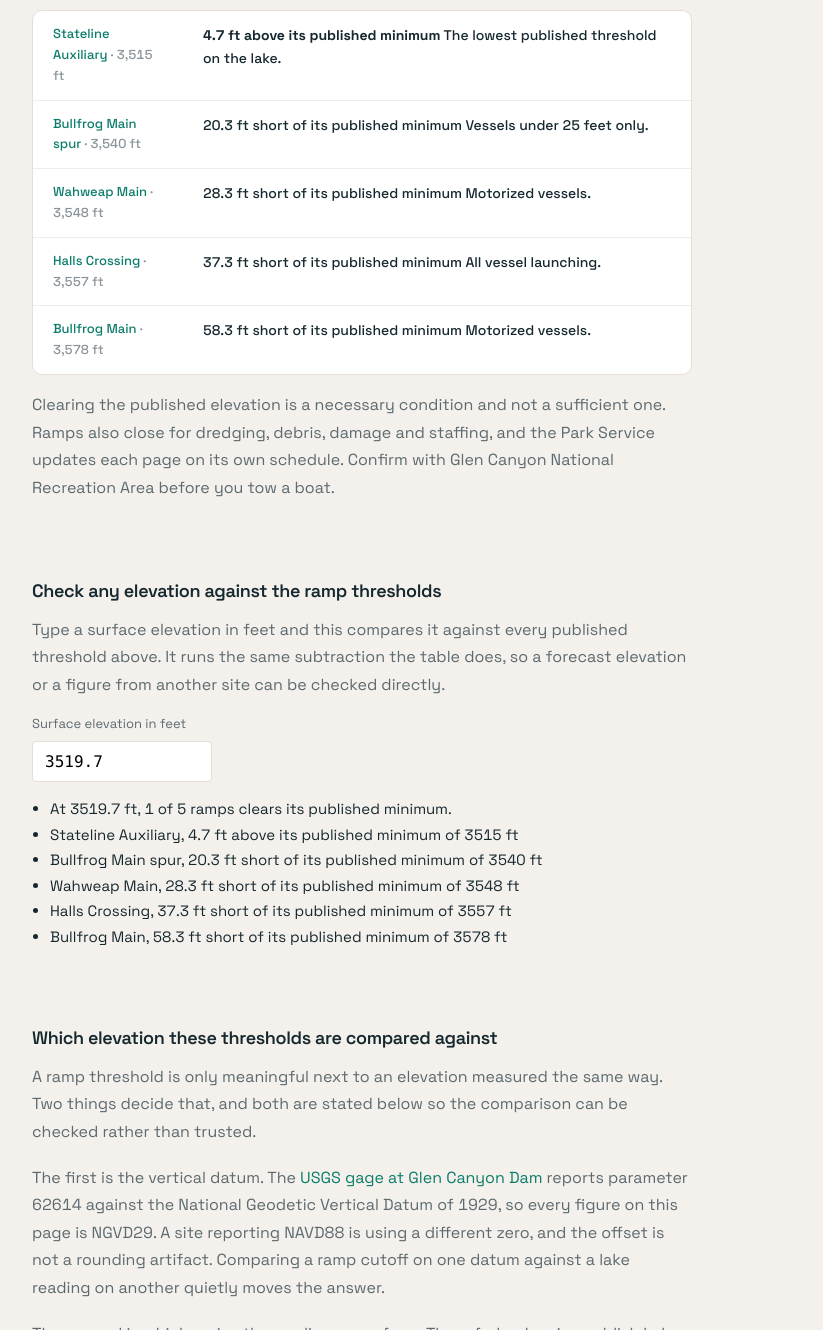
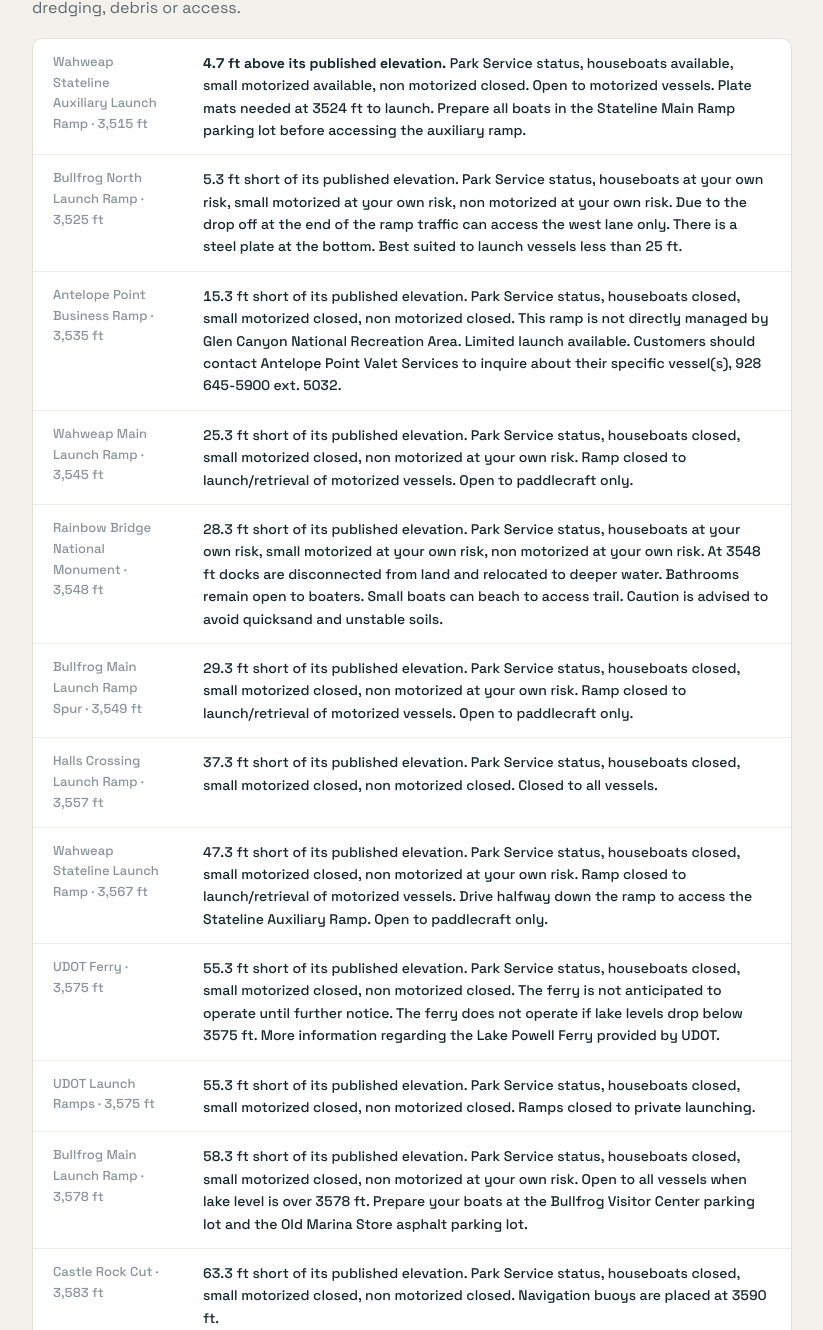
Before and after one commit to theluckystrike/lakelevelnow, an Astro site: page /lake/lake-powell/boat-ramps in a window 1280 px wide. Shown: the part 646-1976 px from the top of the page, without its empty margins (80-903 px from the left). Built offline with nearby package versions, Linux system fonts and the light colour scheme; Astro itself is replaced by a stand-in of ours.

Commit message:
Carry every Powell ramp, with the Park Service status and its own contradictions
The first version of this page shipped five ramps, which was the set the
research run had verified from individual NPS ramp pages. Grading the live
page against its real target query scored 0.35 information gain, below the
0.5 floor, for a plain reason: lakepowellwaterlevel.com already publishes
twelve ramps with a "N of 12 open today" headline. Five ramps and the same
headline is the derivative half of that page.

So the roster now comes from the Park Service table itself, fourteen rows,
refreshed on every build by scripts/fetch-powell-ramps.mjs. That brings two
things the competitor does not carry.

First, the per vessel class status NPS actually publishes, houseboats and
small motorized and non motorized separately, next to the elevation. A ramp
can clear its own threshold and still be closed, and the table now shows
both facts side by side instead of implying the elevation decides it.

Second, the Park Service contradicts itself and nobody says so. The summary
table gives Wahweap Main 3545 ft while the ramp's own page says above 3548
ft, and it gives the Bullfrog Main spur 3549 ft while the ramp page says
below 3540 ft for vessels under 25 feet. Both figures are quoted verbatim
and the gap is computed, rather than one being picked silently.

Status is fetched, never hardcoded, because it is operational and changes as
the lake drops. A failed fetch or a changed NPS layout keeps the previous
table and exits 0, so the build cannot break and a stale table cannot be
served as current.

```diff
--- a/package.json
+++ b/package.json
@@ -9,7 +9,7 @@
   },
   "scripts": {
     "dev": "astro dev",
-    "fetch": "node scripts/fetch-levels.mjs",
+    "fetch": "node scripts/fetch-levels.mjs && node scripts/fetch-powell-ramps.mjs",
     "build": "astro build",
     "preview": "astro preview",
     "astro": "astro",
--- /dev/null
+++ b/src/data/powell-ramps.json
@@ -0,0 +1,119 @@
+{
+  "source": "https://www.nps.gov/glca/learn/changing-lake-levels.htm",
+  "as_of": "2026-08-15T03:10:58.338Z",
+  "table_changed_at": "2026-08-15T03:10:58.338Z",
+  "ramps": [
+    {
+      "name": "Wahweap Main Launch Ramp",
+      "minFt": 3545,
+      "houseboats": "closed",
+      "smallMotorized": "closed",
+      "nonMotorized": "at your own risk",
+      "note": "Ramp closed to launch/retrieval of motorized vessels. Open to paddlecraft only."
+    },
+    {
+      "name": "Wahweap Stateline Launch Ramp",
+      "minFt": 3567,
+      "houseboats": "closed",
+      "smallMotorized": "closed",
+      "nonMotorized": "at your own risk",
+      "note": "Ramp closed to launch/retrieval of motorized vessels. Drive halfway down the ramp to access the Stateline Auxiliary Ramp. Open to paddlecraft only."
+    },
+    {
+      "name": "Wahweap Stateline Auxiliary Launch Ramp",
+      "minFt": 3515,
+      "houseboats": "available",
+      "smallMotorized": "available",
+      "nonMotorized": "closed",
+      "note": "Open to motorized vessels. Plate mats needed at 3524 ft to launch. Prepare all boats in the Stateline Main Ramp parking lot before accessing the auxiliary ramp."
+    },
+    {
+      "name": "Castle Rock Cut",
+      "minFt": 3583,
+      "houseboats": "closed",
+      "smallMotorized": "closed",
+      "nonMotorized": "closed",
+      "note": "Navigation buoys are placed at 3590 ft."
+    },
+    {
+      "name": "Antelope Point Public Launch Ramp",
+      "minFt": 3588,
+      "houseboats": "closed",
+      "smallMotorized": "closed",
+      "nonMotorized": "at your own risk",
+      "note": "Public Ramp closed to motorized vessels. Available for paddlecraft launching only."
+    },
+    {
+      "name": "Antelope Point Business Ramp",
+      "minFt": 3535,
+      "houseboats": "closed",
+      "smallMotorized": "closed",
+      "nonMotorized": "closed",
+      "note": "This ramp is not directly managed by Glen Canyon National Recreation Area. Limited launch available. Customers should contact Antelope Point Valet Services to inquire about their specific vessel(s), 928 645-5900 ext. 5032."
+    },
+    {
+      "name": "Halls Crossing Launch Ramp",
+      "minFt": 3557,
+      "houseboats": "closed",
+      "smallMotorized": "closed",
+      "nonMotorized": "closed",
+      "note": "Closed to all vessels."
+    },
+    {
+      "name": "UDOT Ferry",
+      "minFt": 3575,
+      "houseboats": "closed",
+      "smallMotorized": "closed",
+      "nonMotorized": "closed",
+      "note": "The ferry is not anticipated to operate until further notice. The ferry does not operate if lake levels drop below 3575 ft. More information regarding the Lake Powell Ferry provided by UDOT."
+    },
+    {
+      "name": "UDOT Launch Ramps",
+      "minFt": 3575,
+      "houseboats": "closed",
+      "smallMotorized": "closed",
+      "nonMotorized": "closed",
+      "note": "Ramps closed to private launching."
+    },
+    {
+      "name": "Bullfrog North Launch Ramp",
+      "minFt": 3525,
+      "houseboats": "at your own risk",
+      "smallMotorized": "at your own risk",
+      "nonMotorized": "at your own risk",
+      "note": "Due to the drop off at the end of the ramp traffic can access the west lane only. There is a steel plate at the bottom. Best suited to launch vessels less than 25 ft."
+    },
+    {
+      "name": "Bullfrog Main Launch Ramp",
+      "minFt": 3578,
+      "houseboats": "closed",
+      "smallMotorized": "closed",
+      "nonMotorized": "at your own risk",
+      "note": "Open to all vessels when lake level is over 3578 ft. Prepare your boats at the Bullfrog Visitor Center parking lot and the Old Marina Store asphalt parking lot."
+    },
+    {
+      "name": "Bullfrog Main Launch Ramp Spur",
+      "minFt": 3549,
+      "houseboats": "closed",
+      "smallMotorized": "closed",
+      "nonMotorized": "at your own risk",
+      "note": "Ramp closed to launch/retrieval of motorized vessels. Open to paddlecraft only."
+    },
+    {
+      "name": "Hite Launch Ramp",
+      "minFt": 3650,
+      "houseboats": "closed",
+      "smallMotorized": "closed",
+      "nonMotorized": "closed",
+      "note": "Hite Launch Ramp out of water. Lake Powell does not reach Hite at this time. The road to Hite from Hwy 95 is closed."
+    },
+    {
+      "name": "Rainbow Bridge National Monument",
+      "minFt": 3548,
+      "houseboats": "at your own risk",
+      "smallMotorized": "at your own risk",
+      "nonMotorized": "at your own risk",
+      "note": "At 3548 ft docks are disconnected from land and relocated to deeper water. Bathrooms remain open to boaters. Small boats can beach to access trail. Caution is advised to avoid quicksand and unstable soils."
+    }
+  ]
+}
--- a/src/lib/lakes.ts
+++ b/src/lib/lakes.ts
@@ -171,48 +171,67 @@
   erosUrl: 'https://eros.usgs.gov/earthshots/water-levels',
 };
 
-// Lake Powell launch ramps, each with the minimum lake elevation the National Park
-// Service publishes for it and the NPS page that publishes it. Sourced and verified
-// through the portfolio-seo-pipeline run 2026-08-14: every entry below was re-fetched
-// and its `quote` matched verbatim against the live NPS page at L7 citation integrity.
-// The wording differs per ramp because NPS words each page differently, so the quote is
-// carried rather than paraphrased, and `minFt` is the number that quote states.
-// Exposed here so the ramp page never types a reference elevation by hand.
-export const POWELL_RAMPS = [
+// Lake Powell launch ramps. The roster, the minimum elevations and the per vessel class
+// availability all come from the NPS "Lake Level Effects to Launch Ramps and Services"
+// table, refetched on every build by scripts/fetch-powell-ramps.mjs. Availability is
+// operational and changes as the lake drops, so it is never carried as a constant here.
+import rampData from '../data/powell-ramps.json';
+
+export type PowellRamp = {
+  name: string;
+  minFt: number;
+  houseboats: string | null;
+  smallMotorized: string | null;
+  nonMotorized: string | null;
+  note: string;
+};
+
+export function powellRamps(): PowellRamp[] {
+  const rows = (rampData as any)?.ramps;
+  return Array.isArray(rows) ? (rows as PowellRamp[]) : [];
+}
+export function powellRampsAsOf(): string | null {
+  return (rampData as any)?.as_of ?? null;
+}
+export const POWELL_RAMPS_SOURCE: string = (rampData as any)?.source ?? 'https://www.nps.gov/glca/learn/changing-lake-levels.htm';
+
+// The Park Service also publishes a page per ramp, and for two ramps that page states a
+// DIFFERENT minimum elevation than the summary table above. Both figures are quoted
+// verbatim from the live NPS pages, re-fetched and citation-verified through the
+// portfolio-seo-pipeline run 2026-08-14. This disagreement is the reason the page shows
+// the ramp page figure beside the table figure instead of silently picking one.
+export const POWELL_RAMP_PAGES = [
   {
-    name: 'Stateline Auxiliary',
-    minFt: 3515,
+    // Table says 3545 ft, the ramp's own page says above 3548 ft.
+    table: 'Wahweap Main Launch Ramp',
+    pageMinFt: 3548,
+    url: 'https://www.nps.gov/places/wahweap-main-launch-ramp.htm',
+    quote: 'This launch ramp is available to motorized vessels when the lake level elevation is above 3548 ft.',
+  },
+  {
+    // Table says 3549 ft, the ramp's own page says below 3540 ft for vessels under 25 ft.
+    table: 'Bullfrog Main Launch Ramp Spur',
+    pageMinFt: 3540,
+    url: 'https://www.nps.gov/places/bullfrog-main-launch-ramp.htm',
+    quote: "available for vessels less than 25' long until the lake is below 3540'",
+  },
+  {
+    table: 'Wahweap Stateline Auxiliary Launch Ramp',
+    pageMinFt: 3515,
     url: 'https://www.nps.gov/places/stateline-auxiliary-launch-ramp.htm',
     quote: 'This launch ramp is operable for vessel launch and retrieve at lake elevation 3515 ft or above.',
-    note: 'The lowest published threshold on the lake.',
   },
   {
-    name: 'Bullfrog Main spur',
-    minFt: 3540,
-    url: 'https://www.nps.gov/places/bullfrog-main-launch-ramp.htm',
-    quote: "available for vessels less than 25' long until the lake is below 3540'",
-    note: 'Vessels under 25 feet only.',
+    table: 'Halls Crossing Launch Ramp',
+    pageMinFt: 3557,
+    url: 'https://www.nps.gov/places/halls-crossing-launch-ramp.htm',
+    quote: 'This ramp is available for all vessel launching until the lake level elevation 3557 ft or above.',
   },
   {
-    name: 'Wahweap Main',
-    minFt: 3548,
-    url: 'https://www.nps.gov/places/wahweap-main-launch-ramp.htm',
-    quote: 'This launch ramp is available to motorized vessels when the lake level elevation is above 3548 ft.',
-    note: 'Motorized vessels.',
-  },
-  {
-    name: 'Halls Crossing',
-    minFt: 3557,
-    url: 'https://www.nps.gov/places/halls-crossing-launch-ramp.htm',
-    quote: 'This ramp is available for all vessel launching until the lake level elevation 3557 ft or above.',
-    note: 'All vessel launching.',
-  },
-  {
-    name: 'Bullfrog Main',
-    minFt: 3578,
+    table: 'Bullfrog Main Launch Ramp',
+    pageMinFt: 3578,
     url: 'https://www.nps.gov/places/bullfrog-main-launch-ramp.htm',
     quote: "The ramp is operable for launching motorized vessels until the lake level is below 3578'.",
-    note: 'Motorized vessels.',
   },
 ];
 
--- a/src/pages/lake/lake-powell/boat-ramps.astro
+++ b/src/pages/lake/lake-powell/boat-ramps.astro
@@ -14,7 +14,7 @@
 // Every displayed number is a deterministic transform of the validated reading plus the
 // published constants in lib/lakes.ts; nothing is typed by hand in the markup.
 import BaseLayout from '../../../layouts/BaseLayout.astro';
-import { LAKES, getReading, fmtNum, feedLabel, POWELL_BAND, POWELL_RAMPS, POWELL_APRIL_2023, changeOverSeries } from '../../../lib/lakes';
+import { LAKES, getReading, fmtNum, feedLabel, POWELL_BAND, powellRamps, powellRampsAsOf, POWELL_RAMPS_SOURCE, POWELL_RAMP_PAGES, POWELL_APRIL_2023, changeOverSeries } from '../../../lib/lakes';
 import { authorLd, breadcrumbLd, speakableLd, absUrl } from '../../../lib/seo';
 
 const lake = LAKES.find((l) => l.slug === 'lake-powell')!;
@@ -23,7 +23,16 @@
 const elev = live ? reading!.level_ft : null;
 
 const band = POWELL_BAND;
-const ramps = [...POWELL_RAMPS].sort((a, b) => a.minFt - b.minFt);
+const ramps = [...powellRamps()].sort((a, b) => a.minFt - b.minFt);
+const rampsAsOf = powellRampsAsOf();
+const rampsAsOfFmt = rampsAsOf ? new Date(rampsAsOf).toLocaleDateString('en-US', { month: 'short', day: 'numeric', year: 'numeric' }) : '';
+// Ramps NPS lists as usable in some form right now, which is a different question from
+// whether the water is deep enough. Both are shown because they disagree.
+const openNow = ramps.filter((r) => [r.houseboats, r.smallMotorized, r.nonMotorized].some((v) => v === 'available'));
+// Where the ramp's own NPS page states a different minimum than the NPS summary table.
+const conflicts = POWELL_RAMP_PAGES
+  .map((p) => ({ ...p, row: ramps.find((r) => r.name === p.table) }))
+  .filter((p) => p.row && p.row.minFt !== p.pageMinFt);
 const openCount = elev != null ? ramps.filter((r) => elev >= r.minFt).length : null;
 const lowestRamp = ramps[0];
 const gapToLowest = elev != null ? Math.round((elev - lowestRamp.minFt) * 10) / 10 : null;
@@ -161,25 +170,44 @@
 
     <section class="section airy">
       <h2>Every published ramp minimum, against today's level</h2>
-      <p class="readable">The National Park Service publishes a minimum lake elevation for each launch ramp at Glen Canyon. Those thresholds are fixed numbers, so the only thing that changes is where the lake sits against them. The wording is quoted from each ramp's own page because the Park Service phrases them differently, and two of them apply only to a vessel size class.</p>
+      <p class="readable">The National Park Service publishes a minimum lake elevation for every launch ramp at Glen Canyon, alongside what it will let each vessel class do there today. Both are reproduced below, refreshed from the Park Service table on every build. The elevation is the physics. The status is the Park Service decision, and the two do not always agree, because a ramp can sit above its own threshold and still be closed for dredging, debris or access.</p>
 
-      <div class="def-table" style="max-width:660px;margin-top:16px;">
+      <div class="def-table" style="max-width:760px;margin-top:16px;">
         {ramps.map((r) => (
           <div class="row">
-            <div class="k"><a href={r.url}>{r.name}</a> · {fmtNum(r.minFt, 0)} ft</div>
+            <div class="k">{r.name} · {fmtNum(r.minFt, 0)} ft</div>
             <div class="vv">
-              {elev != null
-                ? (elev >= r.minFt
-                  ? <span class="em-strong">{fmtNum(Math.round((elev - r.minFt) * 10) / 10, 1)} ft above its published minimum</span>
-                  : <span>{fmtNum(Math.round((r.minFt - elev) * 10) / 10, 1)} ft short of its published minimum</span>)
-                : <span>Published minimum {fmtNum(r.minFt, 0)} ft</span>}
-              {' '}{r.note}
+              {elev != null && (elev >= r.minFt
+                ? <span class="em-strong">{fmtNum(Math.round((elev - r.minFt) * 10) / 10, 1)} ft above its published elevation.</span>
+                : <span>{fmtNum(Math.round((r.minFt - elev) * 10) / 10, 1)} ft short of its published elevation.</span>)}
+              {' '}Park Service status, houseboats {r.houseboats || 'not stated'}, small motorized {r.smallMotorized || 'not stated'}, non motorized {r.nonMotorized || 'not stated'}.
+              {r.note && <span> {r.note}</span>}
             </div>
           </div>
         ))}
       </div>
 
-      <p class="readable" style="margin-top:16px;">Clearing the published elevation is a necessary condition and not a sufficient one. Ramps also close for dredging, debris, damage and staffing, and the Park Service updates each page on its own schedule. Confirm with Glen Canyon National Recreation Area before you tow a boat.</p>
+      <p class="readable" style="margin-top:16px;">Clearing the published elevation is a necessary condition and not a sufficient one, which the status column makes obvious. Confirm with Glen Canyon National Recreation Area before you tow a boat. Park Service status read {rampsAsOfFmt} from <a href={POWELL_RAMPS_SOURCE}>the Glen Canyon lake level effects table</a>.</p>
+    </section>
+
+    <section class="section airy">
+      <h2>Where the Park Service contradicts itself</h2>
+      <p class="readable">Glen Canyon publishes ramp elevations in two places, a summary table and a page per ramp, and for some ramps the two do not match. That is not a rounding difference. It decides whether you drive to the water.</p>
+      {conflicts.length > 0 ? (
+        <div class="def-table" style="max-width:760px;margin-top:16px;">
+          {conflicts.map((c) => (
+            <div class="row">
+              <div class="k">{c.table}</div>
+              <div class="vv">
+                The <a href={POWELL_RAMPS_SOURCE}>summary table</a> says {fmtNum(c.row!.minFt, 0)} ft. The <a href={c.url}>ramp's own page</a> says {fmtNum(c.pageMinFt, 0)} ft, wording it "{c.quote.replace(/\.$/, '')}". The gap is {fmtNum(Math.abs(c.row!.minFt - c.pageMinFt), 0)} ft.
+              </div>
+            </div>
+          ))}
+        </div>
+      ) : (
+        <p class="readable">Both Park Service sources currently agree on every ramp checked here. This section reappears when they diverge.</p>
+      )}
+      <p class="readable" style="margin-top:16px;">This page reports the summary table figure in the roster above, because that is the source the Park Service updates alongside the status column. Where the ramp page disagrees, both numbers are shown rather than one being quietly chosen. Treat the higher of the two as the safe planning figure.</p>
     </section>
 
     <section class="section airy">
```
Also changed, not shown: scripts/fetch-powell-ramps.mjs (added, +129 -0 lines).
